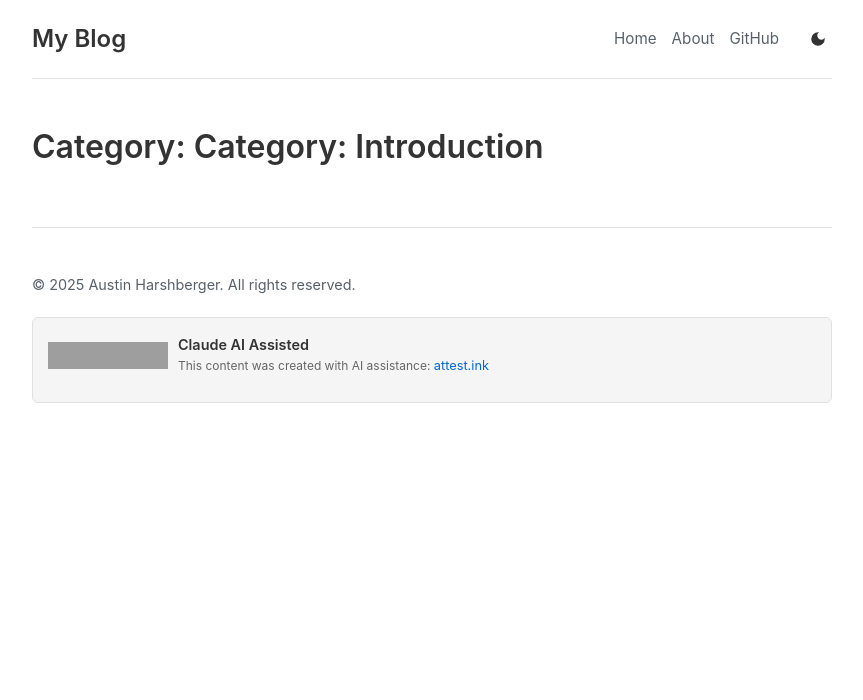
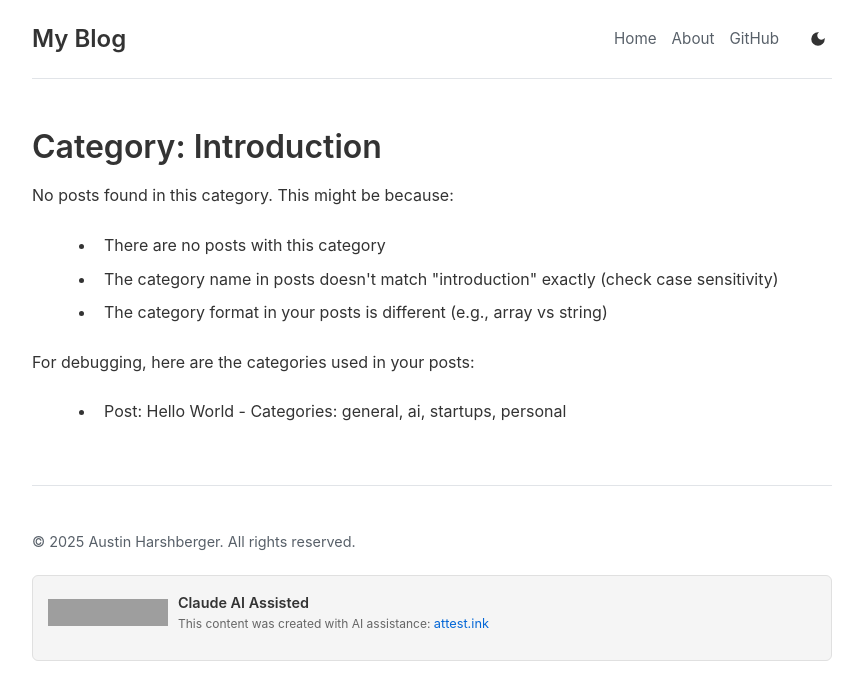
Before and after one commit to 97115104/blog, a Jekyll site: the page built from _categories/introduction.md, in a window 1280 px wide. Shown: the top 700 px of the page, without its empty margins (208-1071 px from the left). Built offline with Jekyll 4.4.1, drawn with Linux system fonts in a browser that asks for light colours; grey boxes are pictures that could not be loaded.

Commit message:
improvements

```diff
--- a/_layouts/category.html
+++ b/_layouts/category.html
@@ -2,10 +2,13 @@
 layout: default
 ---
 <div class="category-page">
-  <h1>Category: {{ page.title }}</h1>
+  <h1>{{ page.title }}</h1>
 
+  {% assign category_posts = site.posts | where_exp: "post", "post.categories contains page.category" %}
+
+  {% if category_posts.size > 0 %}
     <ul class="posts-list">
-    {% for post in site.categories[page.category] %}
+      {% for post in category_posts %}
       <li class="post-item">
         <span class="post-date">{{ post.date | date: "%b %-d, %Y" }}</span>
         <h2>
@@ -15,4 +18,19 @@ layout: default
       </li>
       {% endfor %}
     </ul>
+  {% else %}
+    <p>No posts found in this category. This might be because:</p>
+    <ul>
+      <li>There are no posts with this category</li>
+      <li>The category name in posts doesn't match "{{ page.category }}" exactly (check case sensitivity)</li>
+      <li>The category format in your posts is different (e.g., array vs string)</li>
+    </ul>
+
+    <p>For debugging, here are the categories used in your posts:</p>
+    <ul>
+      {% for post in site.posts %}
+        <li>Post: {{ post.title }} - Categories: {{ post.categories | join: ", " }}</li>
+      {% endfor %}
+    </ul>
+  {% endif %}
 </div>
```
Lines whose indentation alone changed are shown as unchanged.
